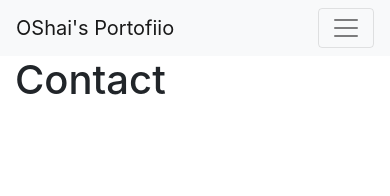
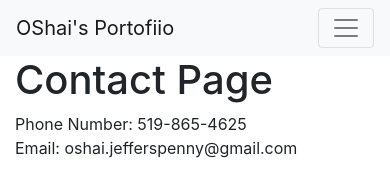
Before and after one commit to OShaiJeffersPenny/Demo, a plain HTML site: page views/contact.html in a window 390 px wide. Drawn offline with nearby package versions, Linux system fonts and the light colour scheme.

Commit message:
updated Contact page, add phone #, email

```diff
--- a/views/contact.html
+++ b/views/contact.html
@@ -34,8 +34,13 @@
         </div>
       </nav>
       <div class="container">
-        <h1>Contact</h1>
-
+        <h1>Contact Page</h1>
+        <div><p>
+            Phone Number: 519-865-4625
+            <br>
+            Email: oshai.jefferspenny@gmail.com
+        </p>
+    </div>
 
     <!-- Optional JavaScript -->
     <!-- jQuery first, then Popper.js, then Bootstrap JS -->
```
